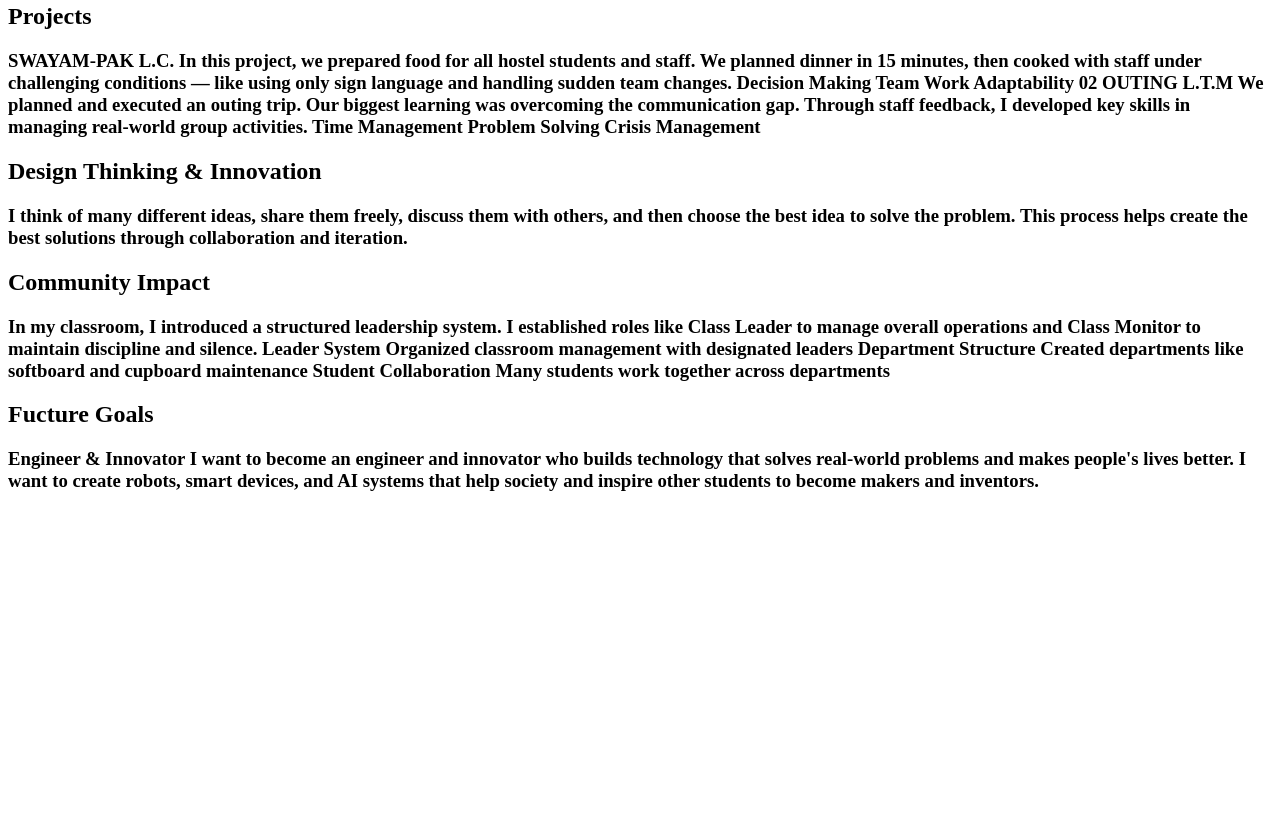
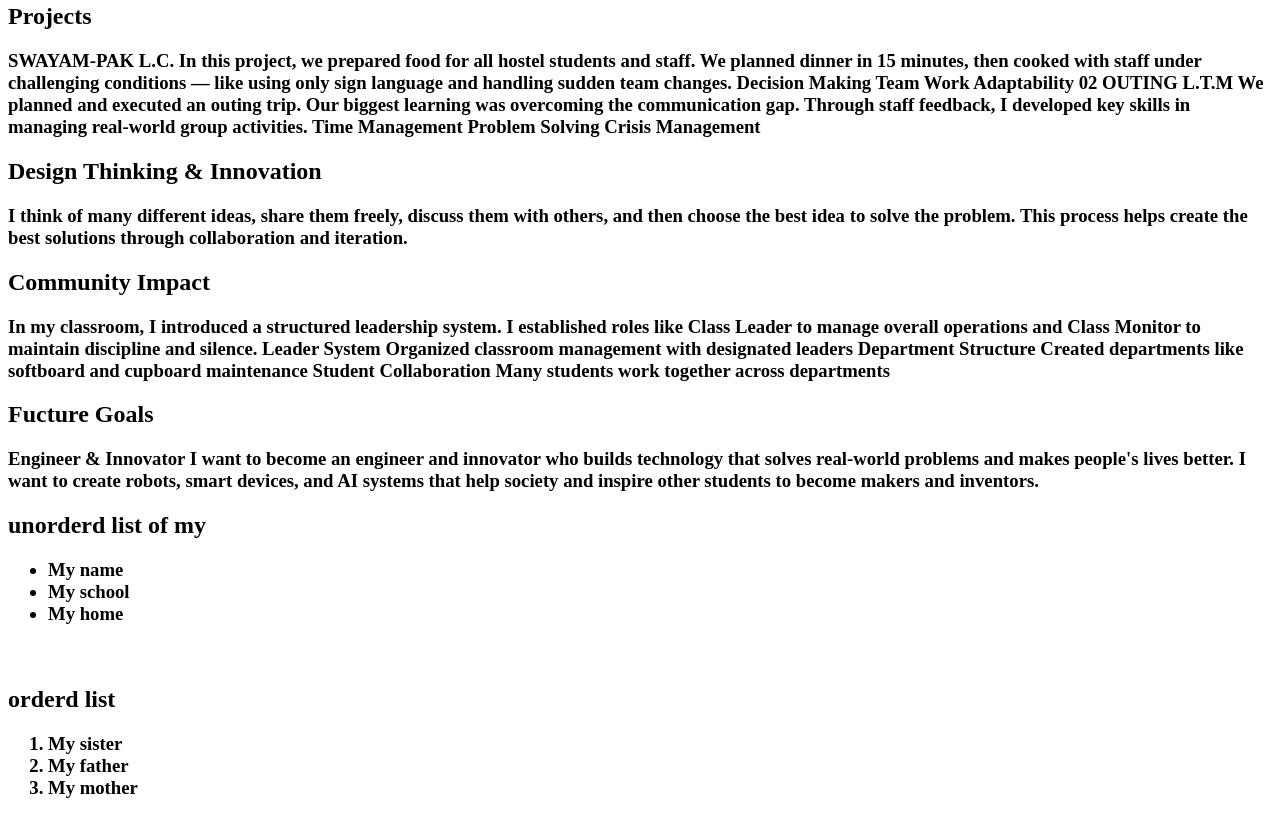
Before and after one commit to aniketkc110-max/my, a plain HTML site: page index.html in a window 1280 px wide. Shown: the part 834-1651 px from the top of the page. Before the commit the page ends 1345 px from the top, so only its background shows below. Drawn offline with Linux system fonts and the light colour scheme.

Commit message:
Enhance index.html with lists and additional content
Added unordered and ordered lists to index.html.

```diff
--- a/index.html
+++ b/index.html
@@ -84,6 +84,22 @@ Many students work together across departments</p></h3>
 <strong><h2>Fucture Goals</h2></strong>
 <h3><p>Engineer & Innovator
 I want to become an engineer and innovator who builds technology that solves real-world problems and makes people's lives better. I want to create robots, smart devices, and AI systems that help society and inspire other students to become makers and inventors.</p></h3>
+<h2>unorderd list of my </h2>
+<h3>
+<ul>
+<li> My name </li>
+<li> My school</li>
+<li> My home </li>
+</ul>
+<br>
+<h2>orderd list</h2>
+<h3>
+<ol>
+<li>My sister</li>
+<li>My father</li>
+<li>My mother</li>
+</ol>
+</h3>
     </body>
 
 </html>
```
